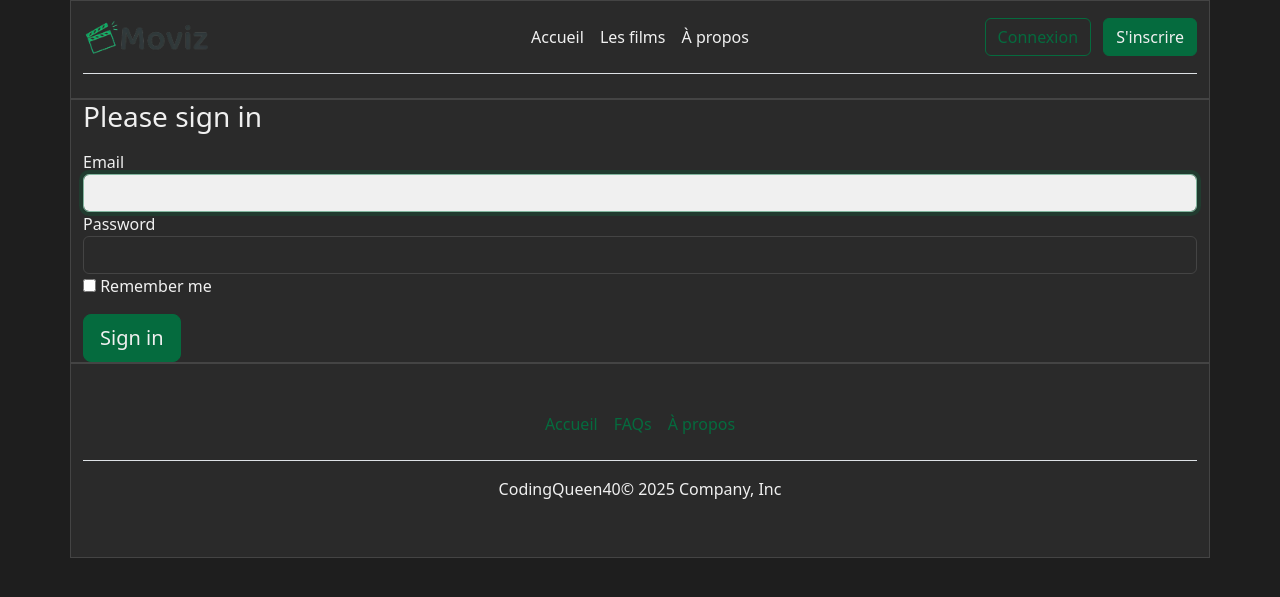
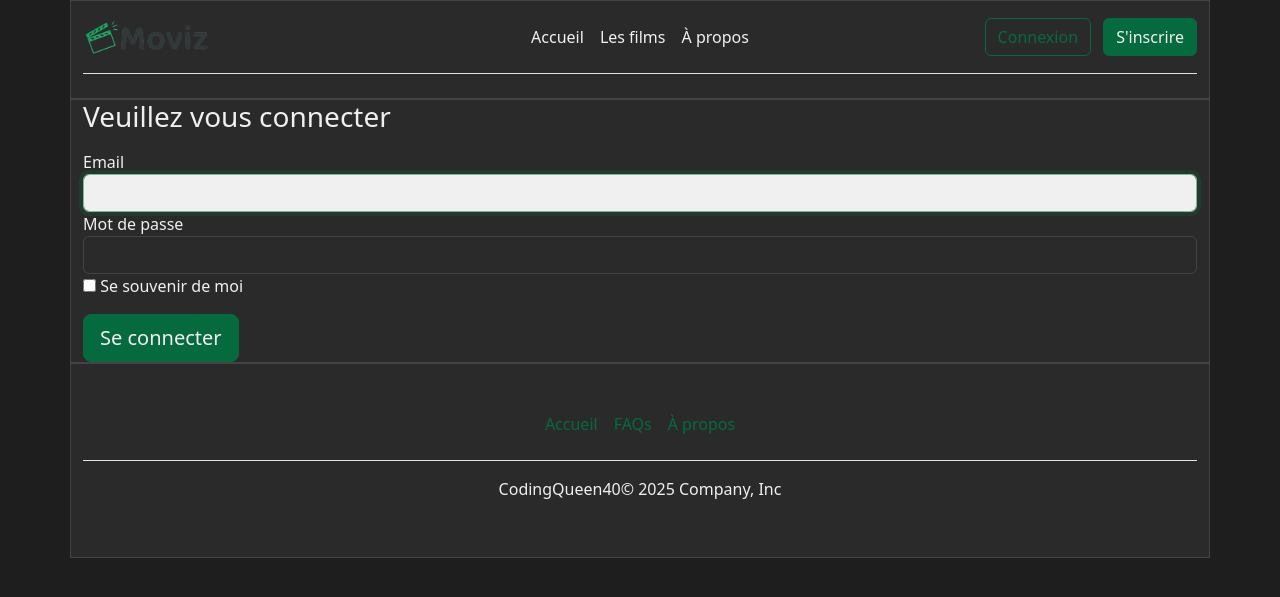
Before and after one commit to Riviera77/moviz, a Symfony app: template templates/security/login.html.twig in a window 1280 px wide. Shown: the top 597 px of the page. Run offline with Twig, Linux system fonts and the light colour scheme; the template is opened without the code that fills it, so the values that code supplies are empty; style sheets or scripts are compiled from the project's sources; some libraries are stand-ins or nearby versions.

Commit message:
update content

```diff
--- a/templates/security/login.html.twig
+++ b/templates/security/login.html.twig
@@ -1,6 +1,6 @@
 {% extends 'base.html.twig' %}
 
-{% block title %}Log in!{% endblock %}
+{% block title %}Espace connexion{% endblock %}
 
 {% block body %}
 <form method="post">
@@ -10,25 +10,25 @@
 
     {% if app.user %}
         <div class="mb-3">
-            You are logged in as {{ app.user.userIdentifier }}, <a href="{{ path('app_logout') }}">Logout</a>
+            Vous êtes connecté en tant que {{ app.user.userIdentifier }}, <a href="{{ path('app_logout') }}">Deconnexion</a>
         </div>
     {% endif %}
 
-    <h1 class="h3 mb-3 font-weight-normal">Please sign in</h1>
+    <h1 class="h3 mb-3 font-weight-normal">Veuillez vous connecter</h1>
     <label for="inputEmail">Email</label>
     <input type="email" value="{{ last_username }}" name="email" id="inputEmail" class="form-control" autocomplete="email" required autofocus>
-    <label for="inputPassword">Password</label>
+    <label for="inputPassword">Mot de passe</label>
     <input type="password" name="password" id="inputPassword" class="form-control" autocomplete="current-password" required>
     <input type="hidden" name="_csrf_token" data-controller="csrf-protection" value="{{ csrf_token('authenticate') }}">
 
     <div class="checkbox mb-3">
         <label>
-            <input type="checkbox" name="_remember_me"> Remember me
+            <input type="checkbox" name="_remember_me"> Se souvenir de moi
         </label>
     </div>
 
     <button class="btn btn-lg btn-primary" type="submit">
-        Sign in
+        Se connecter
     </button>
 </form>
 {% endblock %}
```
